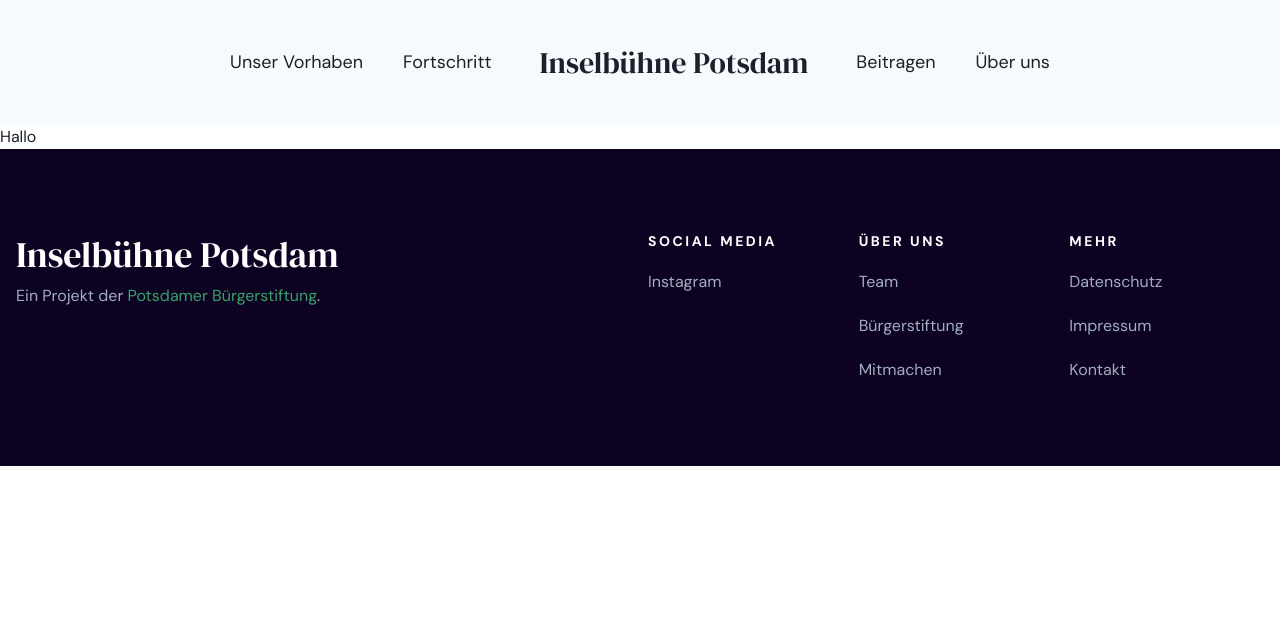
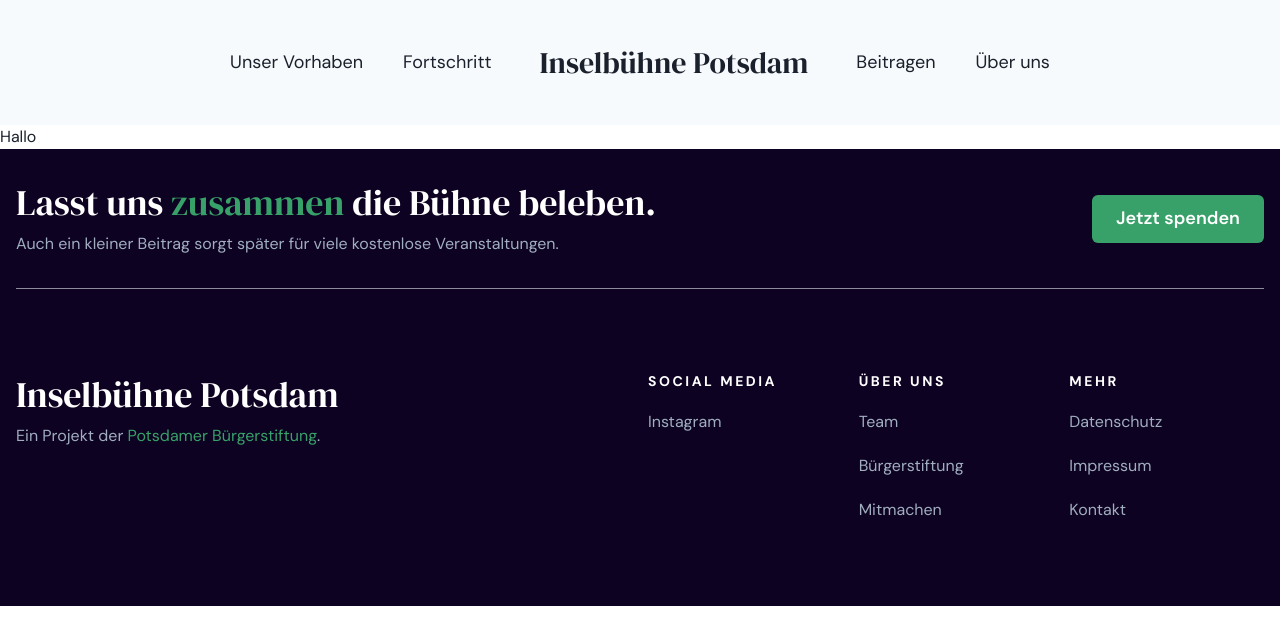
Before and after one commit to potsdamer-buergerstiftung/inselbuehne, a Next.js app: page /wir in a window 1280 px wide. Shown: the top 644 px of the page. Built offline with nearby package versions, Linux system fonts and the light colour scheme.

Commit message:
Add donation section to layout component

```diff
--- a/components/Layout.tsx
+++ b/components/Layout.tsx
@@ -1,6 +1,17 @@
 import Head from "next/head";
 import Header from "./Header";
 import Footer from "./Footer";
+import NextLink from "next/link";
+import {
+  Box,
+  Container,
+  Divider,
+  GridItem,
+  Heading,
+  Text,
+  Button,
+  Flex,
+} from "@chakra-ui/react";
 
 export default function Layout(props) {
   return (
@@ -14,6 +25,35 @@ export default function Layout(props) {
       </Head>
       <Header />
       {props.children}
+      <Box as="section" background="dark" color="gray.400">
+        <Container maxW="7xl">
+          <Box h="8" w="100%" />
+          <Flex align="center" justify="space-between">
+            <GridItem colSpan={8}>
+              <Heading as="h2" color="white" mb="2">
+                Lasst uns{" "}
+                <Box color="green.500" as="span">
+                  zusammen
+                </Box>{" "}
+                die Bühne beleben.
+              </Heading>
+              <Text>
+                Auch ein kleiner Beitrag sorgt später für viele kostenlose
+                Veranstaltungen.
+              </Text>
+            </GridItem>
+            <GridItem colSpan={4}>
+              <NextLink passHref href="/beitragen">
+                <Button colorScheme="green" size="lg" as="a">
+                  Jetzt spenden
+                </Button>
+              </NextLink>
+            </GridItem>
+          </Flex>
+          <Box h="8" w="100%" />
+          <Divider colorScheme="dark" />
+        </Container>
+      </Box>
       <Footer />
     </>
   );
```
